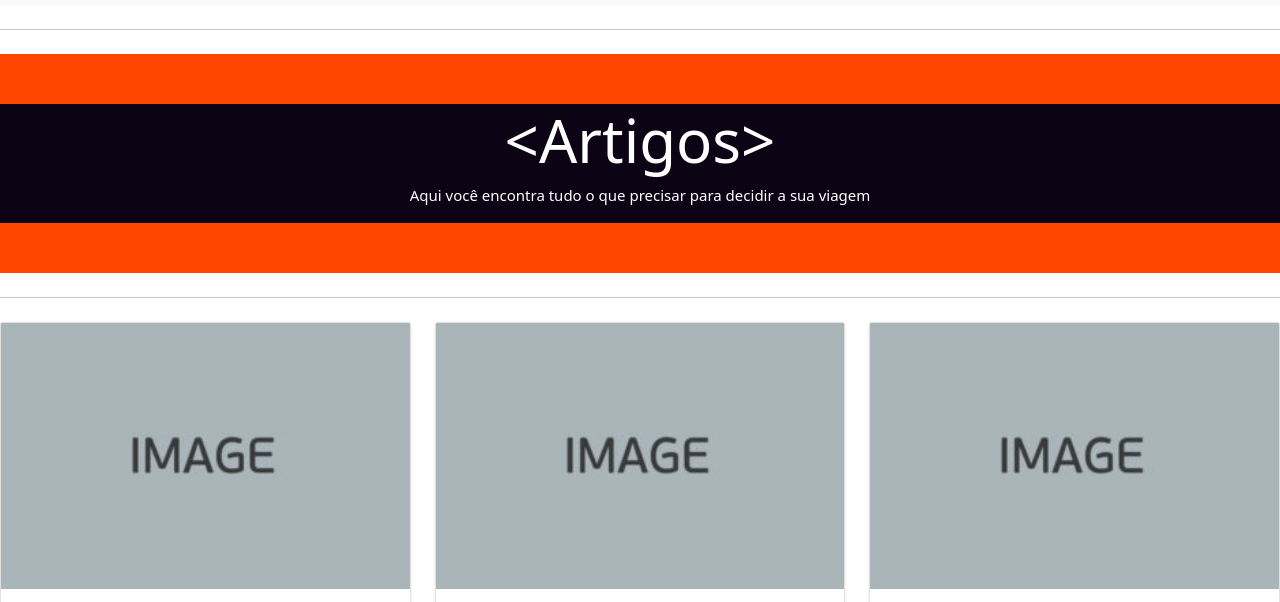
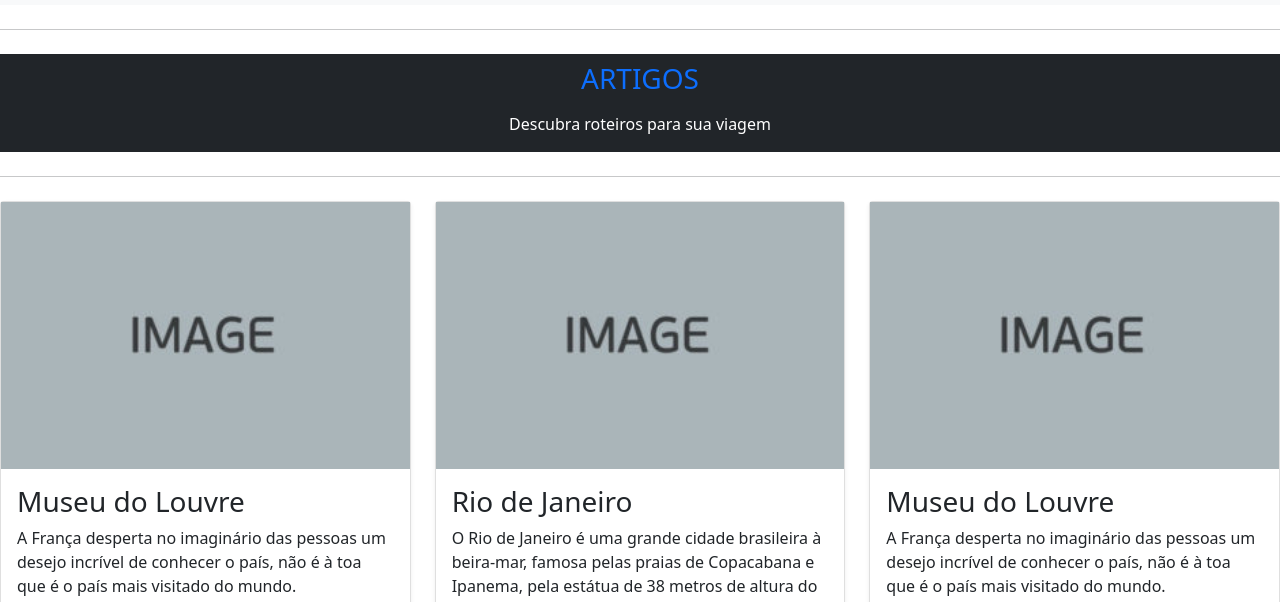
Before and after one commit to hex0x0/travel-connection, a plain HTML site: page artigos.html in a window 1280 px wide. Shown: the part 189-791 px from the top of the page. Drawn offline with Linux system fonts and the light colour scheme.

Commit message:
Header de artigos modificado e organização do css

```diff
--- a/artigos.html
+++ b/artigos.html
@@ -4,11 +4,11 @@
     <meta charset="UTF-8">
     <meta http-equiv="X-UA-Compatible" content="IE=edge">
     <meta name="viewport" content="width=device-width, initial-scale=1.0">
-    <link href="./assets/css/artigos.css" rel="stylesheet">
+
     <script src="./assets/js/script.js"></script>
     <link href="./bootstrap/css/bootstrap.min.css" rel="stylesheet">
     <script src="https://kit.fontawesome.com/a8aa3fdea0.js" crossorigin="anonymous"></script>
-
+    <link href="./assets/css/artigos.css" rel="stylesheet">
     <title>Artigos</title>
 </head>
 <body>
@@ -67,18 +67,18 @@
   <hr class="my-4">
 
 
-
-  <div class="row bgcolor-article">
-
-      <div class="col-lg-12 vertical-align text-color f-text">
-        <h3>&#60;Artigos&#62;</h3>
+  <div class="container-fluid bg-dark text-center text-white">
+    <div class="row">
+      <div class="col">
+        <h3><a class="nav-link" href="#">ARTIGOS</a></h3>
+        <p>Descubra roteiros para sua viagem</p>
       </div>
-      <div class="col-lg-12 vertical-align text-color f-text">
-          <p>Aqui você encontra tudo o que precisar para decidir a sua viagem</p>
-      </div>
+    </div>
   </div>
 
 
+
+  <!--Seta as margens superior e inferior-->
   <hr class="my-4">
 
 
--- a/assets/css/artigos.css
+++ /dev/null
@@ -1,29 +0,0 @@
-.bgcolor-article{
-    background-color: orangered;
-    padding-top:50px;
-    padding-bottom:50px;
-}
-
-.vertical-align{
-    display:flex;
-    align-items: center;
-    justify-content: center;
-}
-
-.text-color{
-    color:#fff;
-    background-color: rgb(12, 4, 20);
-}
-
-.text-color h3{
-    font-size:60px;
-}
-
-.f-text{
-    font-size:15px;
-
-}
-
-.f-text:hover{
-    color:#fff;
-}
```
Also changed, not shown: sobre.html (+0 -1 lines), assets/img/turismo-brasil.jpg (added).
